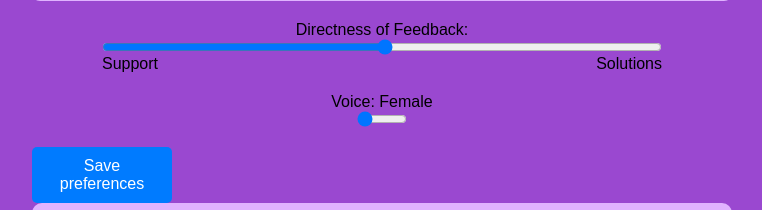
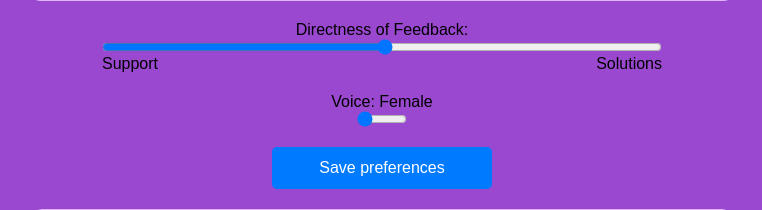
Before and after one commit to PatrickC05/hackprinceton24, a Django app: page /therapy/ in a window 1280 px wide. Shown: the part 86-296 px from the top of the page, without its empty margins (258-1020 px from the left). Run offline with Django 5.2, Linux system fonts and the light colour scheme.

Commit message:
final final

```diff
--- a/main/static/css/therapy.css
+++ b/main/static/css/therapy.css
@@ -61,3 +61,18 @@
     width: 20%;
     text-align: center;
 }
+
+.save-prefs-button {
+    display: block;
+    margin: 20px auto 0;
+    padding: 12px;
+    background-color: #007bff;
+    color: #ffffff;
+    font-size: 16px;
+    border: none;
+    border-radius: 5px;
+    cursor: pointer;
+    transition: background-color 0.3s;
+    min-width: 220px;
+    margin-bottom: 20px;
+}
```
